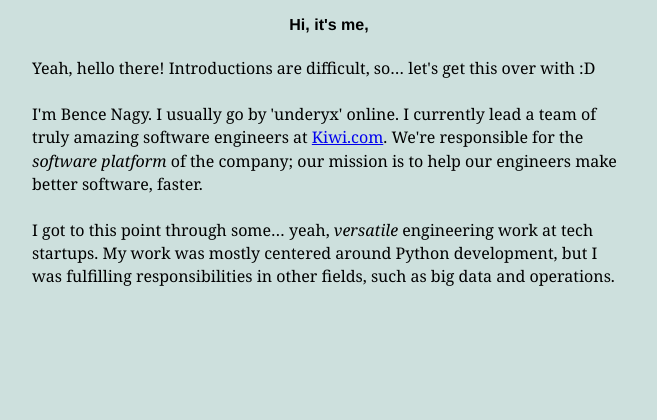
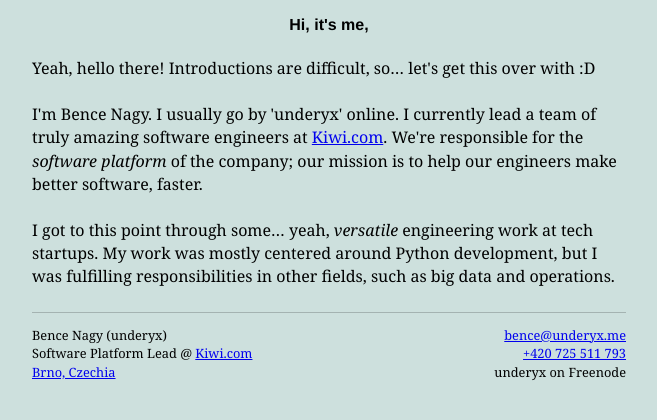
Before and after one commit to underyx/bence.dev, a Gatsby site: page / in a window 1280 px wide. Shown: the whole page, without its empty margins (311-968 px from the left). Built offline with nearby package versions, Linux system fonts and the light colour scheme; Gatsby itself is replaced by a stand-in of ours; what typography-theme-noriega would draw is missing.

Commit message:
Add footer

```diff
--- /dev/null
+++ b/src/components/footer.js
@@ -0,0 +1,48 @@
+import React from 'react'
+import styled from 'styled-components'
+
+const FooterDivider = styled.hr`
+  margin: 0.8rem 0;
+  color: hsl(24, 30%, 35%);
+`
+
+const StyledFooter = styled.footer`
+  display: flex;
+  flex-direction: row;
+`
+
+const FooterContent = styled.div`
+  flex: auto;
+  display: inline-block;
+  font-size: 0.8rem;
+  text-align: ${props => props.side};
+`
+
+const Footer = () => (
+  <>
+    <FooterDivider />
+    <StyledFooter>
+      <FooterContent side="left">
+        <div>Bence Nagy (underyx)</div>
+        <div>
+          Software Platform Lead @ <a href="https://code.kiwi.com/">Kiwi.com</a>
+        </div>
+        <div>
+          <a href="https://goo.gl/maps/FGajx5oh2N42">Brno, Czechia</a>
+        </div>
+      </FooterContent>
+
+      <FooterContent side="right">
+        <div>
+          <a href="mailto:bence@underyx.me">bence@underyx.me</a>
+        </div>
+        <div>
+          <a href="tel:+420-725-511-793">+420&nbsp;725&nbsp;511&nbsp;793</a>
+        </div>
+        <div>underyx on Freenode</div>
+      </FooterContent>
+    </StyledFooter>
+  </>
+)
+
+export default Footer
--- a/src/components/header.js
+++ b/src/components/header.js
@@ -21,6 +21,10 @@ const HeaderText = styled.h1`
 const HeaderLink = styled(Link)`
   color: inherit;
   text-decoration: none;
+
+  &:visited {
+    color: inherit;
+  }
 `
 
 const Header = () => (
--- a/src/components/layout.js
+++ b/src/components/layout.js
@@ -4,13 +4,14 @@ import Helmet from 'react-helmet'
 import { StaticQuery, graphql } from 'gatsby'
 import styled from 'styled-components'
 
+import Footer from './footer'
 import Header from './header'
 import './body.css'
 
-const Content = styled.main`
+const Main = styled.main`
   margin: 0 auto;
+  padding: 0 0.5rem 0.5rem;
   max-width: 610px;
-  padding: 0 0.5rem 0.5rem;
 `
 
 const Layout = ({ children }) => (
@@ -25,7 +26,7 @@ const Layout = ({ children }) => (
       }
     `}
     render={data => (
-      <>
+      <Main>
         <Helmet
           title={data.site.siteMetadata.title}
           meta={[
@@ -36,8 +37,9 @@ const Layout = ({ children }) => (
           <html lang="en" />
         </Helmet>
         <Header />
-        <Content>{children}</Content>
-      </>
+        <article>{children}</article>
+        <Footer />
+      </Main>
     )}
   />
 )
--- a/src/utils/typography.js
+++ b/src/utils/typography.js
@@ -6,6 +6,15 @@ theme.scaleRatio = 2.4
 theme.headerColor = 'hsl(24, 30%, 35%)'
 theme.bodyColor = 'hsl(24, 30%, 25%)'
 
+theme.overrideThemeStyles = ({ rhythm }, options) => ({
+  a: {
+    color: 'hsl(240, 30%, 35%)',
+  },
+  'a:visited': {
+    color: 'hsl(240, 30%, 15%)',
+  },
+})
+
 const typography = new Typography(theme)
 
 export default typography
```
